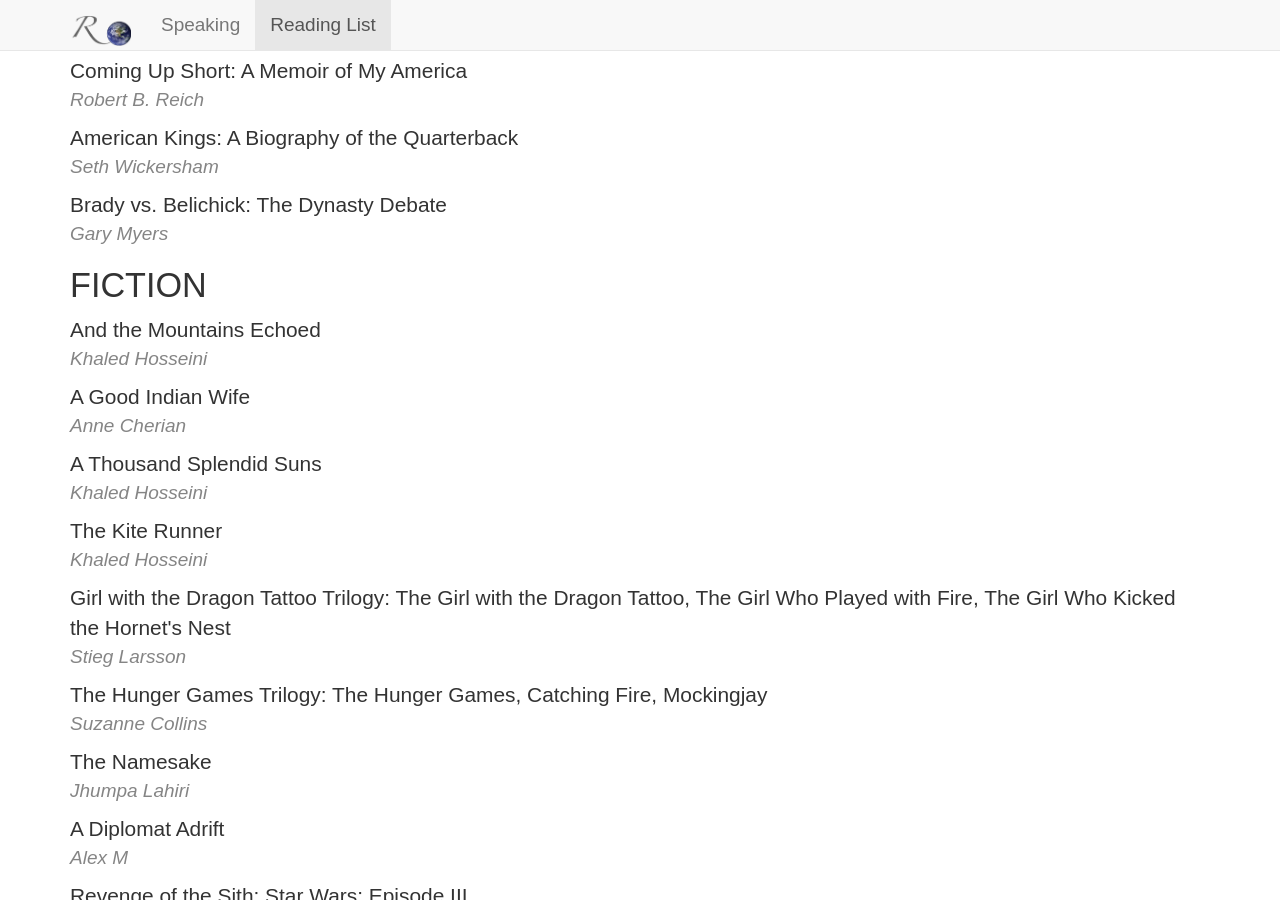
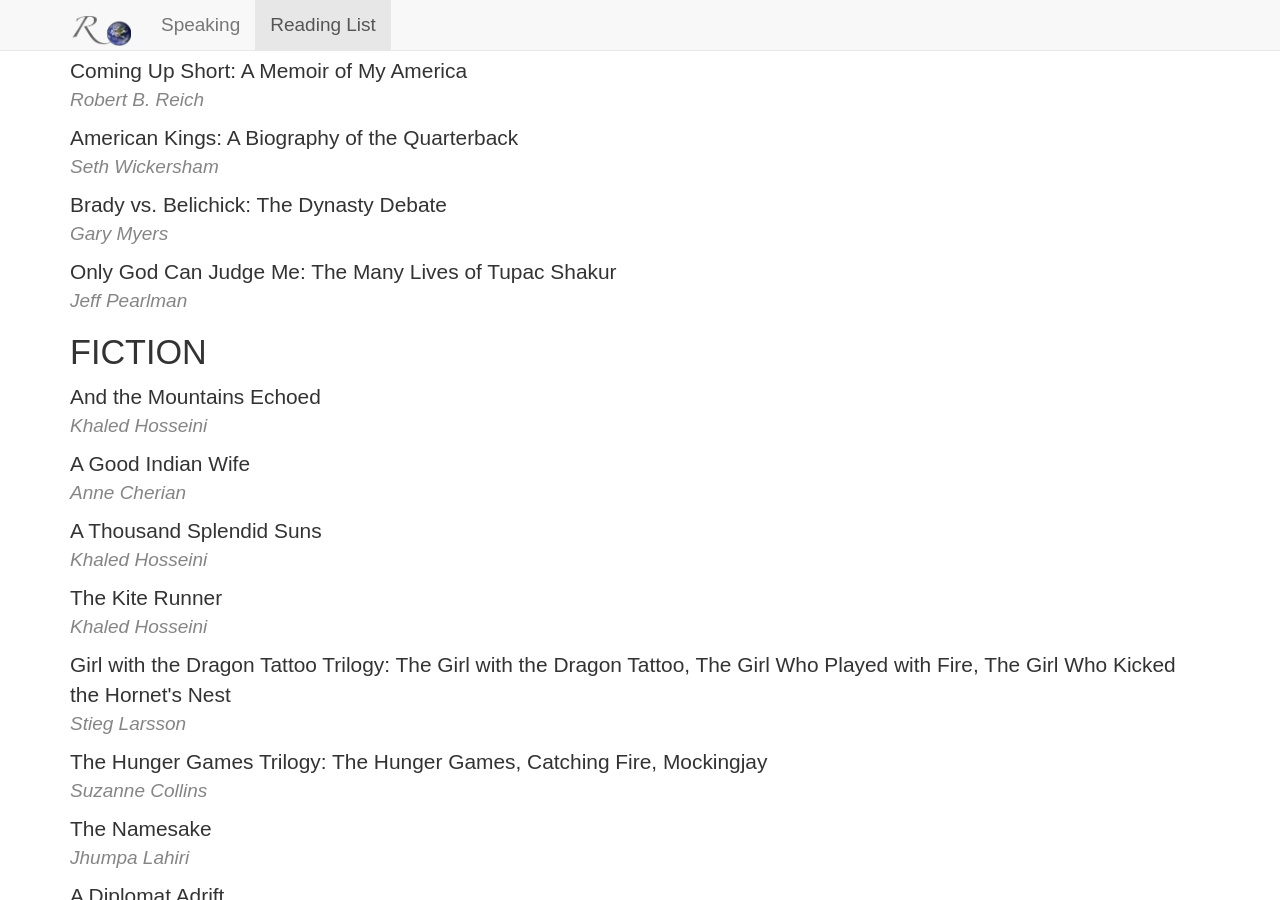
Before and after one commit to rovolution/rovolution.github.io, a Jekyll site: the page built from reading-list/index.html, in a window 1280 px wide and 900 px high, scrolled down 8452 px. Built offline with Jekyll 4.4.1, drawn with Linux system fonts in a browser that asks for light colours; nearby versions of some CDN libraries.

Commit message:
Update index.html

```diff
--- a/reading-list/index.html
+++ b/reading-list/index.html
@@ -513,9 +513,13 @@
 			<div class='book-list-title'>American Kings: A Biography of the Quarterback</div>
 			<div class='book-list-author'>Seth Wickersham</div>
 		</li>
-			<li class='book-list-entry'>
+		<li class='book-list-entry'>
 			<div class='book-list-title'>Brady vs. Belichick: The Dynasty Debate</div>
 			<div class='book-list-author'>Gary Myers</div>
+		</li>
+		<li class='book-list-entry'>
+			<div class='book-list-title'>Only God Can Judge Me: The Many Lives of Tupac Shakur</div>
+			<div class='book-list-author'>Jeff Pearlman</div>
 		</li>
 	</ul>
 	<h3 class="book-list-category">FICTION</h3>
```
